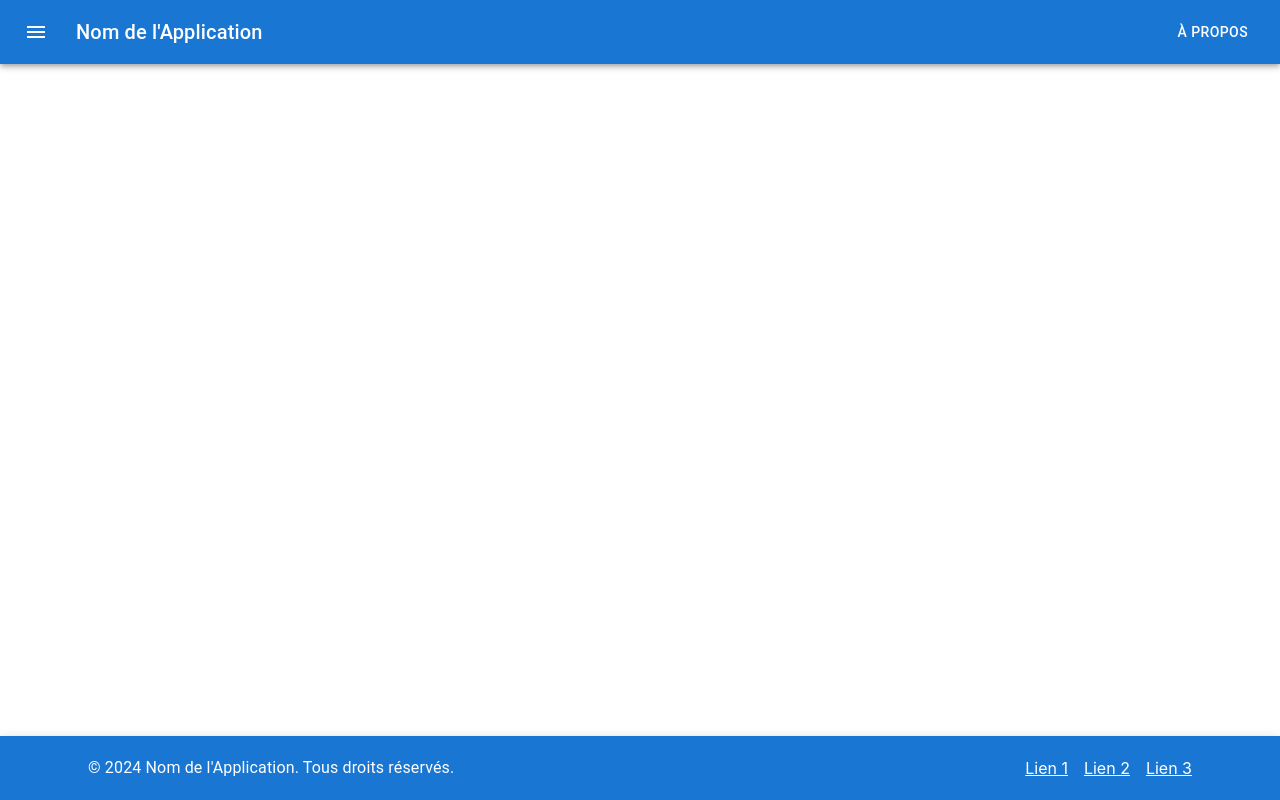
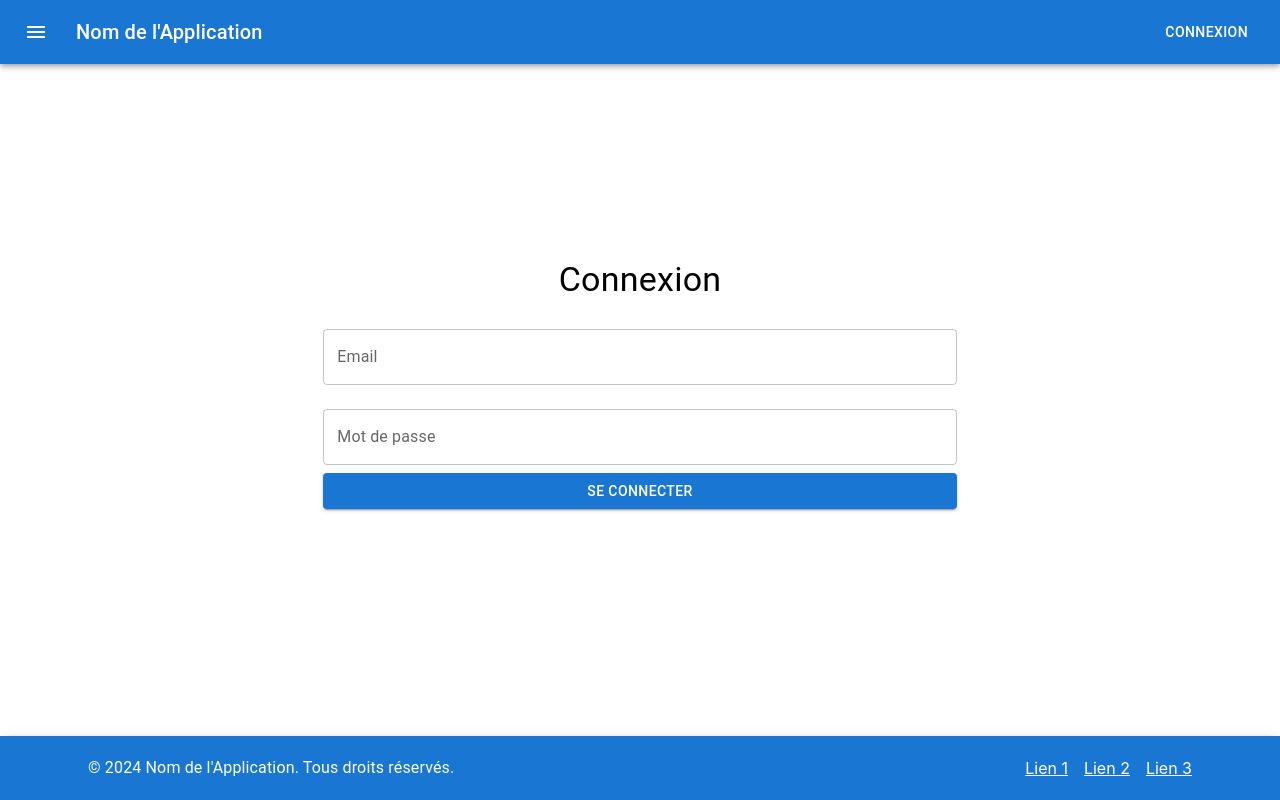
Before and after one commit to jvk88511334/client-prototype-react, a React (Create React App) app: page /login in a window 1280 px wide. Built offline with nearby package versions, Linux system fonts and the light colour scheme.

Commit message:
Mise en place d'un formulaire de connexion, centrage du contenu des composants horizontalement et verticalement.

```diff
--- a/src/App.js
+++ b/src/App.js
@@ -5,6 +5,7 @@ import HomeView2 from './views/HomeView2';
 import HomeView3 from './views/HomeView3';
 import Navbar from './components/Navbar';
 import Footer from './components/Footer';
+import LoginView from "./views/LoginView";
 
 function App() {
     return (
@@ -16,6 +17,7 @@ function App() {
                         <Route path="/" element={<HomeView1 />} />
                         <Route path="/view2" element={<HomeView2 />} />
                         <Route path="/view3" element={<HomeView3 />} />
+                        <Route path="/login" element={<LoginView />} />
                     </Routes>
                 </main>
                 <Footer />
--- /dev/null
+++ b/src/components/CenteredView.js
@@ -0,0 +1,20 @@
+import React from 'react';
+import { Container, Box } from '@mui/material';
+
+function CenteredView({ children }) {
+    return (
+        <Container maxWidth="md">
+            <Box
+                display="flex"
+                flexDirection="column"
+                justifyContent="center"
+                alignItems="center"
+                minHeight="80vh"
+            >
+                {children}
+            </Box>
+        </Container>
+    );
+}
+
+export default CenteredView;
--- a/src/components/Navbar.js
+++ b/src/components/Navbar.js
@@ -2,9 +2,11 @@ import React, {useState} from 'react';
 import {AppBar, Toolbar, IconButton, Typography, Button} from '@mui/material';
 import MenuIcon from '@mui/icons-material/Menu';
 import SideDrawer from './SideDrawer';
+import { Link as RouterLink } from 'react-router-dom';
 
 function Navbar() {
     const [isDrawerOpen, setIsDrawerOpen] = useState(false);
+    const [isLoggedIn, setIsLoggedIn] = useState(false);
 
     const handleDrawerOpen = () => {
         setIsDrawerOpen(true);
@@ -12,6 +14,11 @@ function Navbar() {
 
     const handleDrawerClose = () => {
         setIsDrawerOpen(false);
+    };
+
+    const handleLogout = () => {
+        // Logique de déconnexion (à implémenter plus tard avec un backend)
+        setIsLoggedIn(false);
     };
 
     return (
@@ -31,8 +38,14 @@ function Navbar() {
                     <Typography variant="h6" component="div" sx={{ flexGrow: 1 }}>
                         Nom de l'Application
                     </Typography>
-                    <Button color="inherit">À propos</Button>
-                    {/* Reste du contenu de la barre de navigation */}
+                    <Button color="inherit" component={RouterLink} to="/login">
+                        Connexion
+                    </Button>
+                    {isLoggedIn && (
+                        <Button color="inherit" onClick={handleLogout}>
+                            Déconnexion
+                        </Button>
+                    )}
                 </Toolbar>
             </AppBar>
             <SideDrawer open={isDrawerOpen} onClose={handleDrawerClose} />
--- a/src/views/HomeView1.js
+++ b/src/views/HomeView1.js
@@ -1,12 +1,15 @@
 import React from 'react';
 import { Typography } from '@mui/material';
+import CenteredView from "../components/CenteredView";
 
 function HomeView1() {
     return (
-        <div>
-            <Typography variant="h4">Vue de la Page d'Accueil 1</Typography>
-            <Typography>Contenu de la Vue de la Page d'Accueil 1.</Typography>
-        </div>
+        <CenteredView>
+            <div>
+                <Typography variant="h4">Vue de la Page d'Accueil 1</Typography>
+                <Typography>Contenu de la Vue de la Page d'Accueil 1.</Typography>
+            </div>
+        </CenteredView>
     );
 }
 
--- a/src/views/HomeView2.js
+++ b/src/views/HomeView2.js
@@ -1,12 +1,15 @@
 import React from 'react';
 import { Typography } from '@mui/material';
+import CenteredView from "../components/CenteredView";
 
 function HomeView2() {
     return (
-        <div>
-            <Typography variant="h4">Vue de la Page d'Accueil 2</Typography>
-            <Typography>Contenu de la Vue de la Page d'Accueil 2.</Typography>
-        </div>
+        <CenteredView>
+            <div>
+                <Typography variant="h4">Vue de la Page d'Accueil 2</Typography>
+                <Typography>Contenu de la Vue de la Page d'Accueil 2.</Typography>
+            </div>
+        </CenteredView>
     );
 }
 
--- a/src/views/HomeView3.js
+++ b/src/views/HomeView3.js
@@ -1,12 +1,15 @@
 import React from 'react';
 import { Typography } from '@mui/material';
+import CenteredView from "../components/CenteredView";
 
 function HomeView3() {
     return (
-        <div>
-            <Typography variant="h4">Vue de la Page d'Accueil 3</Typography>
-            <Typography>Contenu de la Vue de la Page d'Accueil 3.</Typography>
-        </div>
+        <CenteredView>
+            <div>
+                <Typography variant="h4">Vue de la Page d'Accueil 3</Typography>
+                <Typography>Contenu de la Vue de la Page d'Accueil 3.</Typography>
+            </div>
+        </CenteredView>
     );
 }
 
--- /dev/null
+++ b/src/views/LoginView.js
@@ -0,0 +1,46 @@
+import React, { useState } from 'react';
+import { TextField, Button, Typography } from '@mui/material';
+import CenteredView from '../components/CenteredView';
+
+function LoginView() {
+    const [email, setEmail] = useState('');
+    const [password, setPassword] = useState('');
+
+    const handleSubmit = (e) => {
+        e.preventDefault();
+        // Logique de connexion (à implémenter plus tard avec un backend)
+        console.log('Email:', email);
+        console.log('Password:', password);
+    };
+
+    return (
+        <CenteredView>
+            <Typography variant="h4" align="center" gutterBottom>
+                Connexion
+            </Typography>
+            <form onSubmit={handleSubmit}>
+                <TextField
+                    label="Email"
+                    type="email"
+                    fullWidth
+                    margin="normal"
+                    value={email}
+                    onChange={(e) => setEmail(e.target.value)}
+                />
+                <TextField
+                    label="Mot de passe"
+                    type="password"
+                    fullWidth
+                    margin="normal"
+                    value={password}
+                    onChange={(e) => setPassword(e.target.value)}
+                />
+                <Button type="submit" variant="contained" color="primary" fullWidth>
+                    Se connecter
+                </Button>
+            </form>
+        </CenteredView>
+    );
+}
+
+export default LoginView;
```
